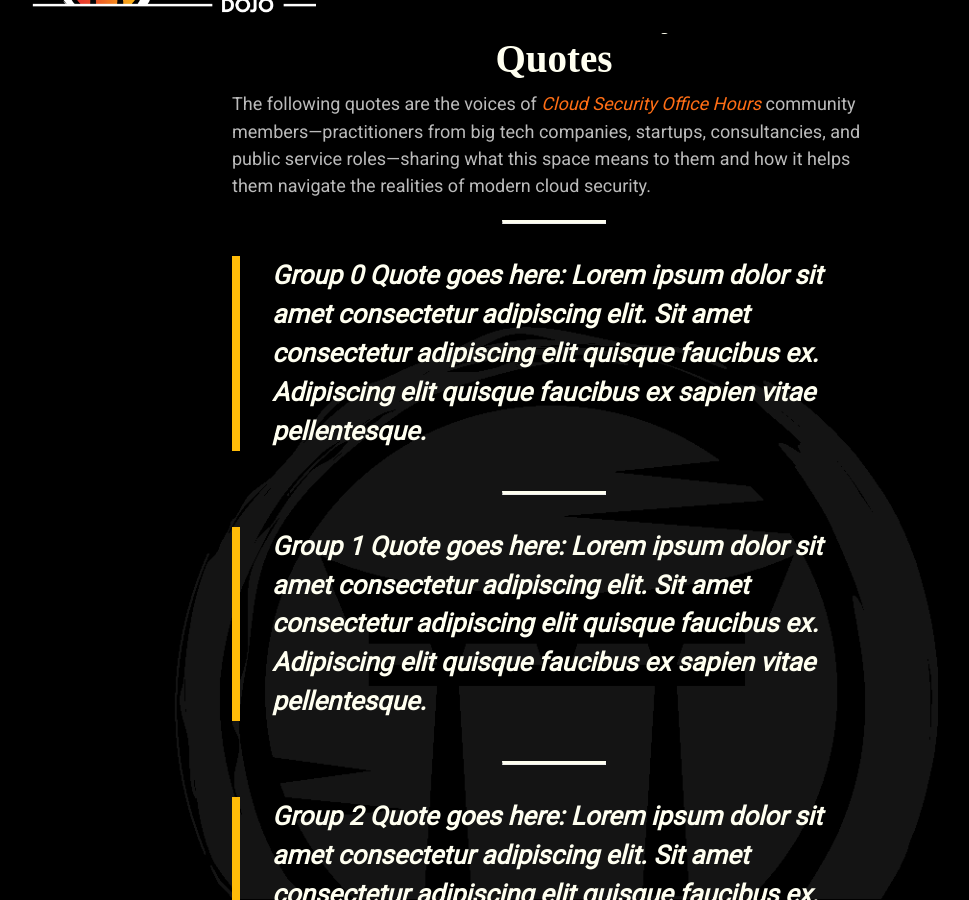
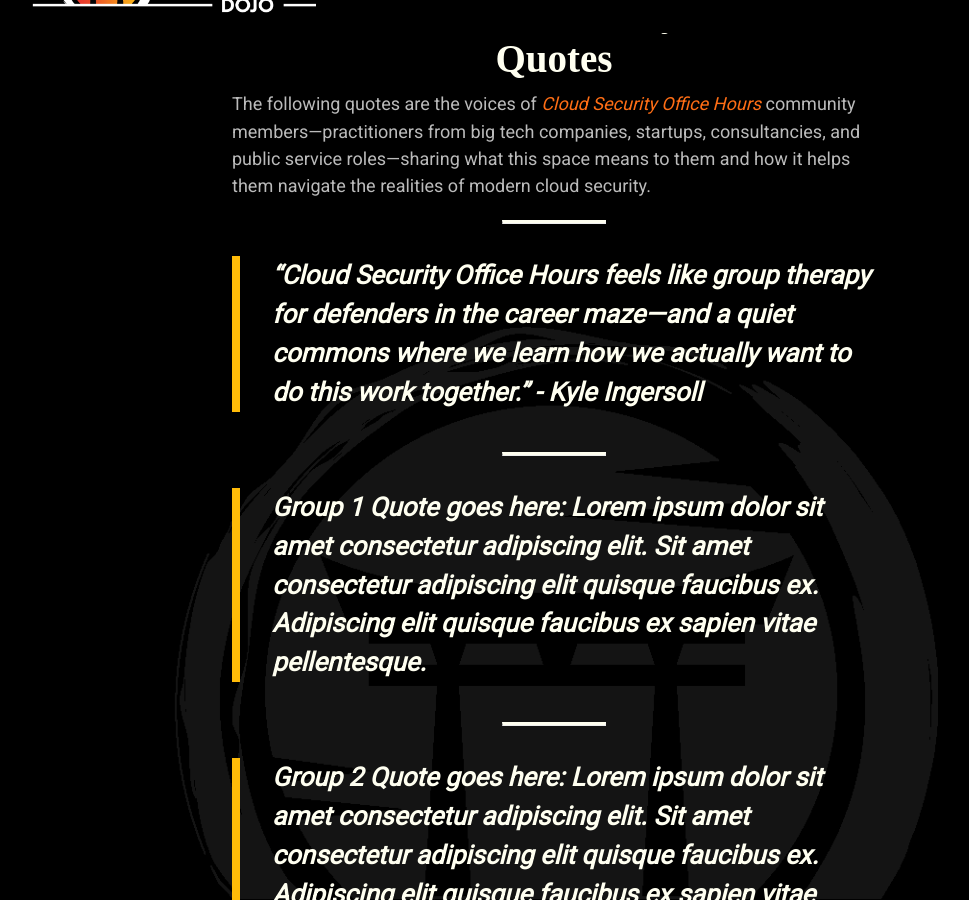
Before and after one commit to mindset-dojo/mindset-dojo.github.io, a Jekyll site: the page built from _insights/2025/kyle-ingersoll/2025-12-08-csoh-defender-commons-sane-game.md, in a window 1280 px wide and 900 px high, scrolled down 867 px. Shown: the whole window, without its empty margins (86-1055 px from the left). Built offline with Jekyll 4.4.1, drawn with Linux system fonts in a browser that asks for light colours; some web fonts are replaced.

Commit message:
Update quote by Kyle Ingersoll in markdown file

```diff
--- a/_insights/2025/kyle-ingersoll/2025-12-08-csoh-defender-commons-sane-game.md
+++ b/_insights/2025/kyle-ingersoll/2025-12-08-csoh-defender-commons-sane-game.md
@@ -32,7 +32,7 @@
 
 ---
 
-> **Group 0 Quote goes here: Lorem ipsum dolor sit amet consectetur adipiscing elit. Sit amet consectetur adipiscing elit quisque faucibus ex. Adipiscing elit quisque faucibus ex sapien vitae pellentesque.**
+> **“Cloud Security Office Hours feels like group therapy for defenders in the career maze—and a quiet commons where we learn how we actually want to do this work together.” - Kyle Ingersoll**
 
 ---
 
```
